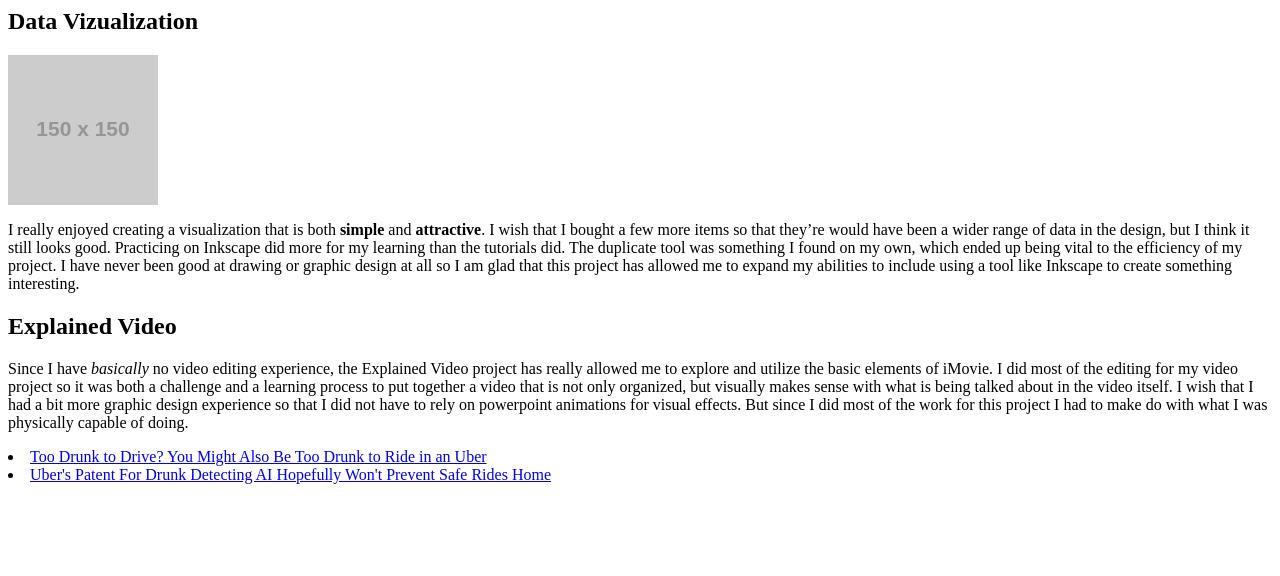
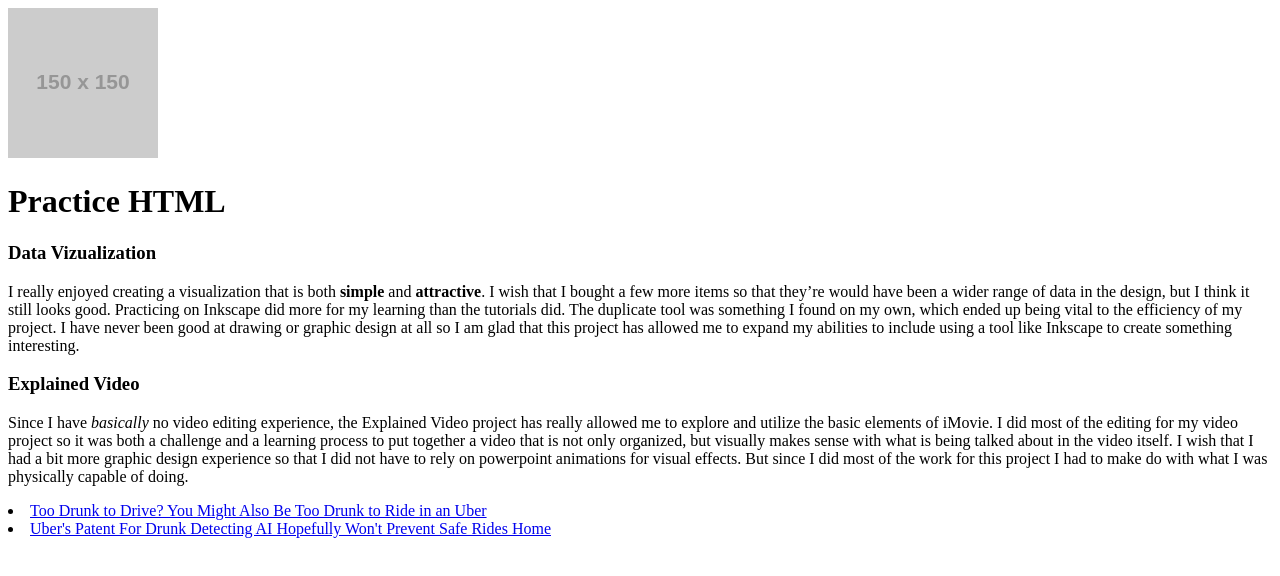
Before and after one commit to macallahan/normal-flow-html, a plain HTML site: page index.html in a window 1280 px wide. Drawn offline with Linux system fonts and the light colour scheme; placeholder pictures from the web are drawn by us.

Commit message:
Update index.html

```diff
--- a/index.html
+++ b/index.html
@@ -1,15 +1,23 @@
+<!DOCTYPE html>
 <html>
   <head>
-    <meta name="viewport" content="width=device-width">
+    <meta charset="utf-8" />
     <title>Single Page Website</title>
   </head>
   <body>
+    <header>
+      <img src="https://via.placeholder.com/150" alt="Placeholder image">
+      <h1>Practice HTML</h1>
+    </header>
     <article>
-      <h1>Data Vizualization</h1>
-        <a href="https://placeholder.com"><img src="https://via.placeholder.com/150"></a>
+      <section>
+        <h1>Data Vizualization</h1>
         <p>I really enjoyed creating a visualization that is both <b>simple</b> and <b>attractive</b>. I wish that I bought a few more items so that they’re would have been a wider range of data in the design, but I think it still looks good. Practicing on Inkscape did more for my learning than the tutorials did. The duplicate tool was something I found on my own, which ended up being vital to the efficiency of my project. I have never been good at drawing or graphic design at all so I am glad that this project has allowed me to expand my abilities to include using a tool like Inkscape to create something interesting.</p>
-      <h2>Explained Video</h2>
+      </section>
+      <section>
+        <h1>Explained Video</h1>
         <p>Since I have <em>basically</em> no video editing experience, the Explained Video project has really allowed me to explore and utilize the basic elements of iMovie. I did most of the editing for my video project so it was both a challenge and a learning process to put together a video that is not only organized, but visually makes sense with what is being talked about in the video itself. I wish that I had a bit more graphic design experience so that I did not have to rely on powerpoint animations for visual effects. But since I did most of the work for this project I had to make do with what I was physically capable of doing.</p>
+      </section>
     </article>
     <footer>
       <li><a href="https://futurism.com/uber-patent-drunk-passenger">Too Drunk to Drive? You Might Also Be Too Drunk to Ride in an Uber</a></li>
```
